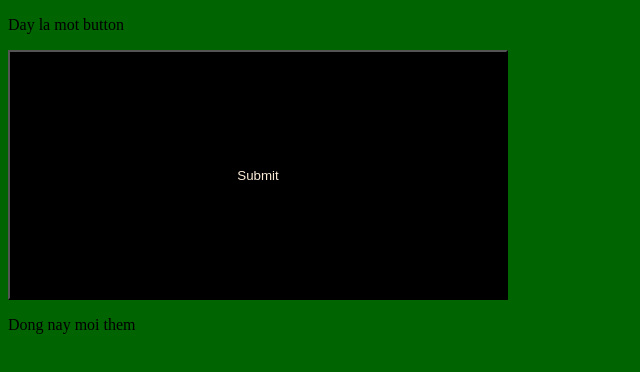
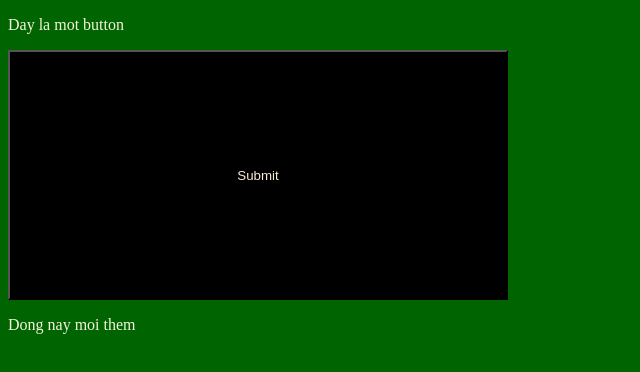
Before and after one commit to thanhdhyk117/git_demo, a plain HTML site: page index.html in a window 1280 px wide. Shown: the whole page, without its empty margins (0-640 px from the left). Drawn offline with Linux system fonts and the light colour scheme.

Commit message:
update file

```diff
--- a/index.css
+++ b/index.css
@@ -8,3 +8,8 @@ button{
 body{
     background-color: darkgreen;
 }
+
+
+div{
+    color: beige;
+}
```
